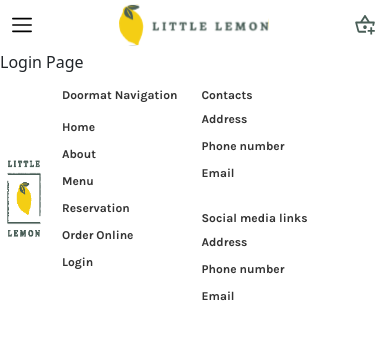
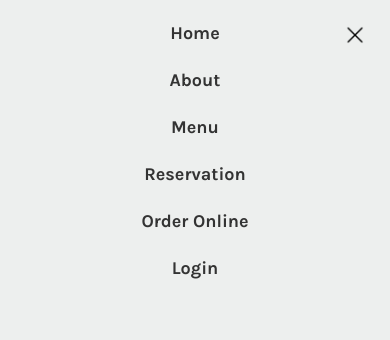
Before and after one commit to Sahar-AbdelSamad/little-lemon, a React (Create React App) app: page /login in a window 390 px wide. Both pictures are taken after a click on the button 22 px from the left and 25 px from the top of the page. Shown: the top 340 px of the page. Built offline with nearby package versions, Linux system fonts and the light colour scheme; a web font is replaced by a local one.

Commit message:
Add mobile menu

```diff
--- a/src/components/Header.js
+++ b/src/components/Header.js
@@ -1,15 +1,20 @@
-import React from 'react';
+import React ,{useState} from 'react';
 import Nav from './Nav';
 import './header_footer.css';
 import { NavLink } from 'react-router-dom';
 
 function Header() {
+  const [isOpen, setIsOpen] = useState(false);
+  const handleToggle = () => {
+    setIsOpen(!isOpen);
+  }
   return (
     <header className='header screen-width'>
-      <button className='hamburgerbtn'></button>
+      <button className='hamburgerbtn' onClick={handleToggle}></button>
+      {isOpen ? <div className='mobile-nav'><Nav isOpen={isOpen} handleToggle={handleToggle}/></div> : ''}
       <NavLink to='/'><div className='logo'/></NavLink>
       <button className='basket'></button>
-      <Nav/>
+      <div className='navbar'><Nav/></div>
     </header>
   );
 }
--- a/src/components/Nav.js
+++ b/src/components/Nav.js
@@ -1,7 +1,7 @@
 import React from 'react';
 import { NavLink } from 'react-router-dom';
 
-function Nav() {
+function Nav({isOpen, handleToggle}) {
   const links = [
     {
       id:1,
@@ -35,10 +35,11 @@ function Nav() {
     }
   ]
   return (
-    <nav className='navbar'>
+    <nav className='navigation'>
+      {isOpen ? <img onClick={handleToggle} className='closebtn' src={require('../assets/icons_assets/closeicon.png')} alt='close icon'/> : ''}
       <ul>
         {links.map((link=>(
-          <li key={link.id}><NavLink to={link.path}>{link.text}</NavLink></li>
+          <li key={link.id}><NavLink to={link.path} onClick={handleToggle}>{link.text}</NavLink></li>
         )))}
       </ul>
     </nav>
--- a/src/components/header_footer.css
+++ b/src/components/header_footer.css
@@ -10,6 +10,15 @@
   border: none;
   background-color: white;
   margin-left: 2px;
+}
+
+.closebtn {
+  width: 30px;
+  height: 30px;
+  position: absolute;
+  right: 20px;
+  top: 20px;
+  cursor: pointer;
 }
 
 .basket {
@@ -33,24 +42,37 @@
   display: none;
 }
 
-.footer .navbar {
+.mobile-nav .navigation {
+  background-color: var(--secondary-color-white);
+  position: fixed;
+  inset: 0;
+}
+
+.mobile-nav .navigation ul {
+  display: flex;
+  flex-direction: column;
+  align-items: center;
+  gap: 20px;
+  margin: 20px auto 0;
+}
+
+.footer .navigation {
   display: flex;
 }
 
-.footer .navbar ul {
+.footer .navigation ul {
   flex-direction: column;
   align-items: start;
 }
 
 .header,
-.navbar ul,
 .footer {
   display: flex;
   align-items: center;
   justify-content: space-between;
 }
 
-.navbar ul,
+.navigation ul,
 .footer,
 .footer ul {
   list-style-type: none;
@@ -59,7 +81,6 @@
   font-weight: 700;
   padding: 0;
   color: var(--secondary-color-black);
-  margin-bottom: 0px;
 }
 
 a {
@@ -109,6 +130,16 @@ a {
 
   .navbar {
     display: block;
+    flex: 1;
+  }
+
+  .navigation ul {
+    display: flex;
+    flex-direction: row;
+    align-items: center;
+    justify-content: space-between;
+    gap: 0;
+    margin: 0;
   }
 
   nav {
```
Also changed, not shown: src/assets/icons_assets/closeicon.png (added).
